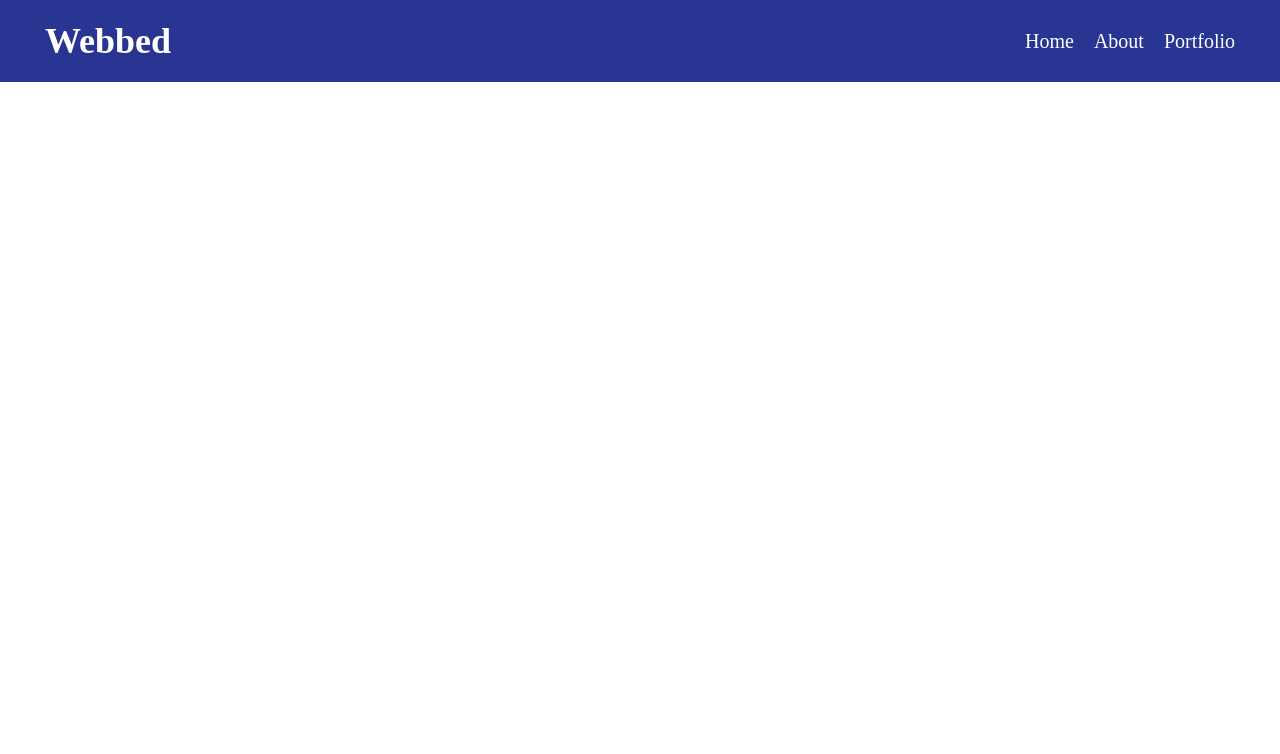
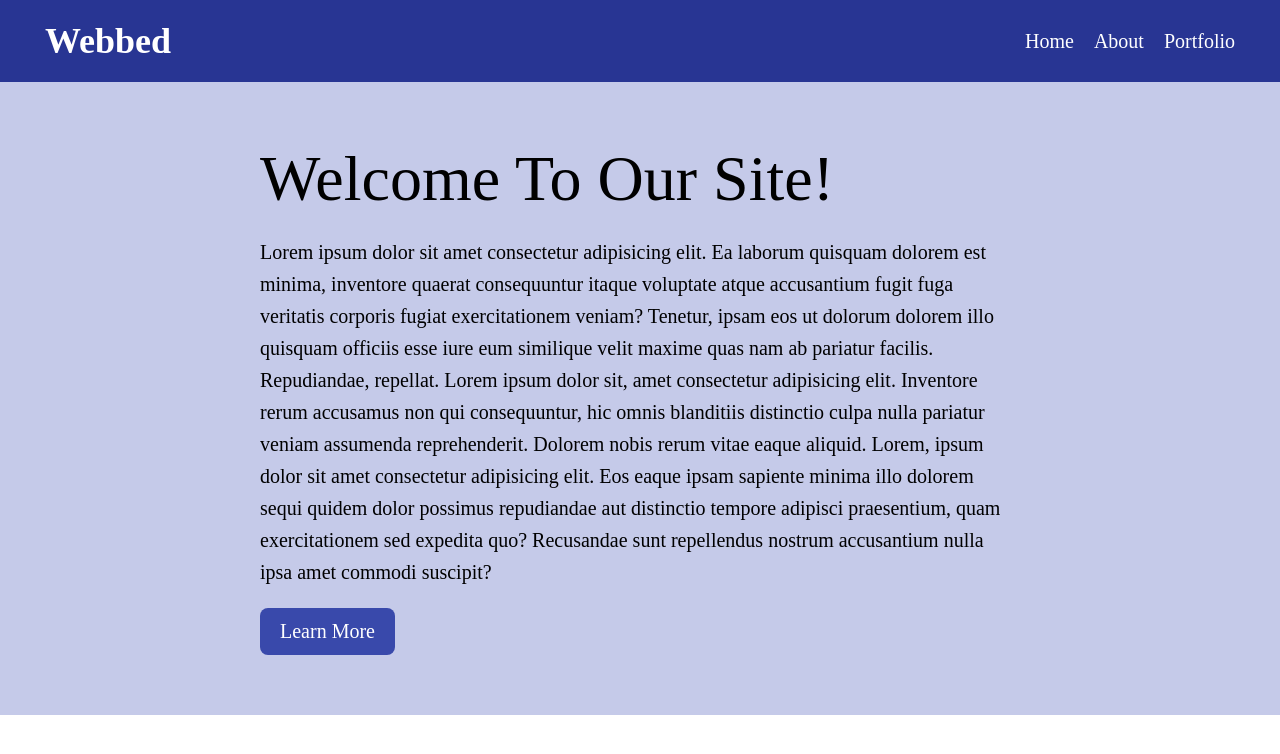
Before and after one commit to subarnapkrl/Flexbox_Grid_Practice, a plain HTML site: page index.html in a window 1280 px wide. Drawn offline with Linux system fonts and the light colour scheme; a web font is replaced by a local one.

Commit message:
Created-Hero-Section

```diff
--- a/index.html
+++ b/index.html
@@ -21,5 +21,16 @@
             <li><a href="#">Portfolio</a></li>
         </ul>
     </header>
+
+    <section class="hero">
+        <div class="hero-inner">
+            <h1>Welcome To Our Site!</h1>
+            <p>Lorem ipsum dolor sit amet consectetur adipisicing elit. Ea laborum quisquam dolorem est minima, inventore quaerat consequuntur itaque voluptate atque accusantium fugit fuga veritatis corporis fugiat exercitationem veniam? Tenetur, ipsam eos ut dolorum dolorem illo quisquam officiis esse iure eum similique velit maxime quas nam ab pariatur facilis. Repudiandae, repellat.
+                Lorem ipsum dolor sit, amet consectetur adipisicing elit. Inventore rerum accusamus non qui consequuntur, hic omnis blanditiis distinctio culpa nulla pariatur veniam assumenda reprehenderit. Dolorem nobis rerum vitae eaque aliquid.
+                Lorem, ipsum dolor sit amet consectetur adipisicing elit. Eos eaque ipsam sapiente minima illo dolorem sequi quidem dolor possimus repudiandae aut distinctio tempore adipisci praesentium, quam exercitationem sed expedita quo? Recusandae sunt repellendus nostrum accusantium nulla ipsa amet commodi suscipit?
+            </p>
+            <a href="#" class="button">Learn More</a>
+        </div>
+    </section>
 </body>
 </html>
--- a/style.css
+++ b/style.css
@@ -33,8 +33,41 @@ body{
 }
 .logo{
     font-size: 36px;
+
 }
 .nav a:hover{
     color: #c5cae9;
     transform: rotate(6deg);
 }
+
+.hero{
+    background-color: #c5cae9;
+    padding: 60px 45px;
+    display: flex;
+    justify-content: center;
+
+}
+.hero-inner{
+    max-width: 760px;
+}
+
+.hero h1{
+    font-weight: normal;
+    font-size: 64px;
+    margin-bottom: 20px;
+}
+.hero p{
+    font-size: 20px;
+    line-height: 1.6;
+    margin-bottom: 20px;
+}
+.button{
+    display: inline-block;
+    font-size: 20px;
+    background-color: #3949ab;
+    color: #FFF;
+    text-decoration: none;
+    padding: 12px 20px;
+    border-radius: 8px;
+
+}
```
